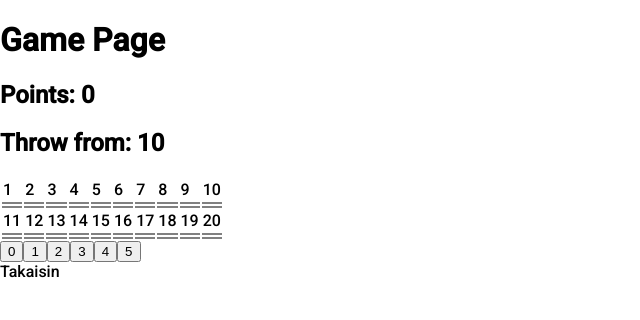
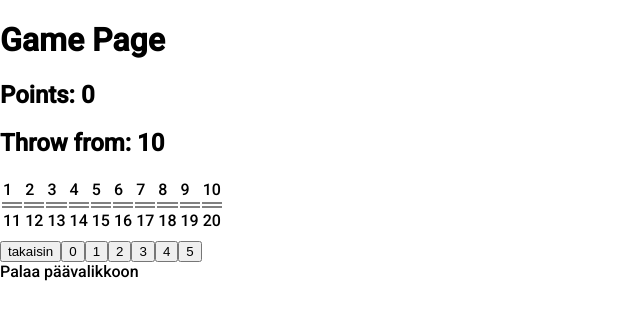
Before and after one commit to Jimpsoni/Puttipeli, a React (Vite) app in the folder puttipeliFrontEnd/: page /uusi_peli in a window 1280 px wide. Shown: the top 320 px of the page, without its empty margins (0-640 px from the left). Built offline with nearby package versions, Linux system fonts and the light colour scheme.

Commit message:
Modded scoring table and added (alpha) "go back" functionality to game scoring.

```diff
--- a/puttipeliFrontEnd/src/pages/game/Game.tsx
+++ b/puttipeliFrontEnd/src/pages/game/Game.tsx
@@ -45,13 +45,29 @@ const Game = () => {
   }
 
   const submitScore = (shotsInBasket: number) => {
+    if (current < 10) {
       const shots =
         document.getElementById("successfulShots")?.childNodes[current]
       const d = document.getElementById("distance")?.childNodes[current]
 
+      console.log(current)
+
       if (d && shots) {
         d.textContent = `${distance}`
         shots.textContent = `${shotsInBasket}`
+      }
+    }
+    else {
+      const shots =
+        document.getElementById("successfulShots2")?.childNodes[current - 10]
+      const d = document.getElementById("distance2")?.childNodes[current - 10]
+
+      console.log(current)
+
+      if (d && shots) {
+        d.textContent = `${distance}`
+        shots.textContent = `${shotsInBasket}`
+      }
     }
 
     // So that js doesn't rewrite the values before calculation
@@ -64,7 +80,42 @@ const Game = () => {
     setCurrent(current + 1)
   }
 
-  if (current >= 10) {
+  const prevScore = () => {
+    if (current > 0) {
+      setCurrent(current - 1)
+    }
+
+    if (current < 10) {
+      const shots =
+        document.getElementById("successfulShots")?.childNodes[current]
+      const d = document.getElementById("distance")?.childNodes[current]
+
+      console.log(current)
+
+      setDistance(Number(d?.textContent))
+
+      if (d && shots) {
+        d.textContent = ``
+        shots.textContent = ``
+      }
+    }
+    else {
+      const shots =
+        document.getElementById("successfulShots2")?.childNodes[current - 10]
+      const d = document.getElementById("distance2")?.childNodes[current - 10]
+
+      console.log(current)
+
+      setDistance(Number(d?.textContent))
+
+      if (d && shots) {
+        d.textContent = ``
+        shots.textContent = ``
+      }
+    }
+  }
+
+  if (current >= 20) {
     openModal(true)
   }
 
@@ -126,7 +177,7 @@ const Game = () => {
               <td>19</td>
               <td>20</td>
             </tr>
-            <tr id='distance'>
+            <tr id='distance2'>
               <td></td>
               <td></td>
               <td></td>
@@ -138,7 +189,7 @@ const Game = () => {
               <td></td>
               <td></td>
             </tr>
-            <tr id='successfulShots'>
+            <tr id='successfulShots2'>
               <td></td>
               <td></td>
               <td></td>
@@ -154,6 +205,7 @@ const Game = () => {
         </table>
 
         <div>
+          <button onClick={() => prevScore()}>takaisin</button>
           <button onClick={() => submitScore(0)}>0</button>
           <button onClick={() => submitScore(1)}>1</button>
           <button onClick={() => submitScore(2)}>2</button>
@@ -163,8 +215,8 @@ const Game = () => {
         </div>
 
         <div>
-          <div onClick={goBack}>Takaisin</div>
-          {current >= 9 && (
+          <div onClick={goBack}>Palaa päävalikkoon</div>
+          {current >= 20 && (
             <>
               <div onClick={saveScoreToUser}>Tallenna Tulos</div>
             </>
```
Lines whose indentation alone changed are shown as unchanged.
